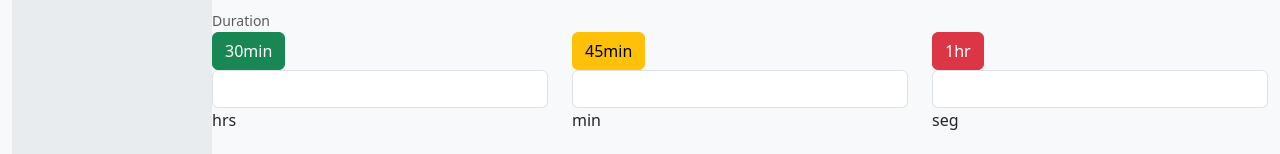
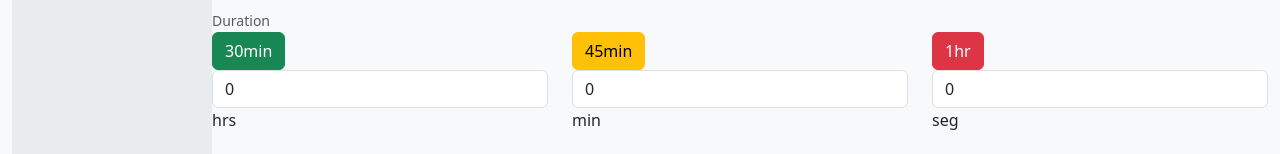
Before and after one commit to Bucha789/test-task-project, a React (Vite) app: page / in a window 1280 px wide. Shown: the part 134-288 px from the top of the page. Built offline with nearby package versions, Linux system fonts and the light colour scheme.

Commit message:
feat: add task creator

```diff
--- a/src/components/Task.tsx
+++ b/src/components/Task.tsx
@@ -3,13 +3,15 @@ import { Button, Card } from "react-bootstrap"
 
 type Props = {
   description: string
+  duration: number
 }
 
-export const Task = ({ description }: Props) => {
+export const Task = ({ description, duration }: Props) => {
   return (
     <Card>
       <Card.Body>
         <Card.Text>{description}</Card.Text>
+        <Card.Text>{duration}</Card.Text>
         <Button variant="primary">Complete</Button>
         <Button variant="danger">Delete</Button>
         <Button variant="warning">Edit</Button>
--- a/src/components/Tasks.tsx
+++ b/src/components/Tasks.tsx
@@ -14,6 +14,7 @@ export const Tasks = () => {
             <Task
               key={item.id}
               description={item.description}
+              duration={item.duration}
             />
           ))
         }
--- a/src/components/form/TaskForm.tsx
+++ b/src/components/form/TaskForm.tsx
@@ -1,19 +1,33 @@
-import { ChangeEvent, FormEventHandler, useState } from "react"
-import { create, Task } from "../../store/slices/tasksSlice"
+import { ChangeEvent, FormEventHandler, useEffect, useState } from "react"
+import { create } from "../../store/slices/tasksSlice"
 import { Button, Col, Form, Row } from "react-bootstrap"
 import { useAppDispatch } from "../../store/hooks"
+import { getTimeFromSeconds } from "../../utils/format"
 
-export type FormState = Omit<Task, 'id' | 'createdAt' | 'completedAt' | 'completed'>
+export type FormState = {
+  description: string
+  time: {
+    hours: number
+    minutes: number
+    seconds: number
+  }
+}
 
 const initialState: FormState = {
   description: '',
-  duration: 0,
+  time: {
+    hours: 0,
+    minutes: 0,
+    seconds: 0
+  }
 }
 
 export const TaskForm = () => {
   const [formState, setFormState] = useState<FormState>(initialState);
+  const [error, setError] = useState<string | null>(null);
   const dispatch = useAppDispatch();
-  const isFormDisabled = Object.values(formState).every(item => !item)
+  const isFormDisabled = Object.values(formState).some(item => !item);
+  const { time } = formState;
 
   const handleChangeValues = (event: ChangeEvent<HTMLInputElement>) => {
     setFormState({
@@ -24,50 +38,129 @@ export const TaskForm = () => {
 
   const handleSubmitValues: FormEventHandler<HTMLFormElement> = (event) => {
     event.preventDefault();
-    dispatch(create(formState))
+    dispatch(create({
+      description: formState.description,
+      duration: formState.time.hours * 3600 + formState.time.minutes * 60 + formState.time.seconds
+    }))
     setFormState(initialState)
   }
+
+  const handleClickDefaultButtons = (seconds: number) => () => {
+    const time = getTimeFromSeconds(seconds);
+    setFormState({
+      ...formState,
+      time
+    })
+  }
+
+  const handleTaskDuration = (type: 'min' | 'seg' | 'hr') => (event: ChangeEvent<HTMLInputElement>) => {
+    const value = Number(event.target.value || 0);
+    if (type === 'hr') {
+      setFormState({
+        ...formState,
+        time: {
+          ...formState.time,
+          hours: value
+        }
+      })
+    }
+    if (type === 'min') {
+      setFormState({
+        ...formState,
+        time: {
+          ...formState.time,
+          minutes: value
+        }
+      })
+    }
+    if (type === 'seg') {
+      setFormState({
+        ...formState,
+        time: {
+          ...formState.time,
+          seconds: value
+        }
+      })
+    }
+  }
+
+  useEffect(() => {
+    const timeEntries = Object.entries(formState.time);
+    timeEntries.forEach(([key, value]) => {
+      if (value < 0) {
+        setFormState({
+          ...formState,
+          time: {
+            ...formState.time,
+            [key]: 0
+          }
+        })
+      }
+      if (value > 59) {
+        setFormState({
+          ...formState,
+          time: {
+            ...formState.time,
+            [key]: 59
+          }
+        })
+      }
+    })
+  }, [formState])
+
+  useEffect(() => {
+    const currentSeconds = formState.time.hours * 3600 + formState.time.minutes * 60 + formState.time.seconds;
+    if (currentSeconds > 7200) {
+      setError('Duration must be less than 2 hours')
+    } else {
+      setError(null)
+    }
+  }, [formState.time])
+
   return (
     <Form onSubmit={handleSubmitValues}>
       <Form.Group className="mb-3" controlId="formBasicEmail">
         <Form.Label>Description</Form.Label>
-        <Form.Control onChange={handleChangeValues} type="text" name='description' placeholder="Enter Description" />
+        <Form.Control onChange={handleChangeValues} type="text" name='description' placeholder="Enter Description" value={formState.description}/>
       </Form.Group>
       <Form.Text>Duration</Form.Text>
+      {
+        error && <Form.Text className="text-danger">{error}</Form.Text>
+      }
       <Form.Group className="mb-3" controlId="formBasicEmail">
         <Row>
           <Col>
-            <Button variant="success">
+            <Button onClick={handleClickDefaultButtons(1800)} variant="success">
               30min
             </Button>
           </Col>
           <Col>
-            <Button variant="warning">
+            <Button onClick={handleClickDefaultButtons(2700)} variant="warning">
               45min
             </Button>
           </Col>
           <Col>
-            <Button variant="danger">
+            <Button onClick={handleClickDefaultButtons(3600)} variant="danger">
               1hr
             </Button>
           </Col>
         </Row>
         <Row>
           <Col>
-            <Form.Control onChange={handleChangeValues} type="number" name='hours' />
+            <Form.Control onChange={handleTaskDuration('hr')} max={59} min={0} type="number" name='hours' value={time.hours} />
             <Form.Label>hrs</Form.Label>
           </Col>
           <Col>
-            <Form.Control onChange={handleChangeValues} type="number" name='minutes' />
+            <Form.Control onChange={handleTaskDuration('min')} max={59} min={0} type="number" name='minutes' value={time.minutes} />
             <Form.Label>min</Form.Label>
           </Col>
           <Col>
-            <Form.Control onChange={handleChangeValues} type="number" name='seconds' />
+            <Form.Control onChange={handleTaskDuration('seg')} max={59} min={0} type="number" name='seconds' value={time.seconds} />
             <Form.Label>seg</Form.Label>
           </Col>
         </Row>
       </Form.Group>
-      <Button disabled={isFormDisabled} variant="primary" type="submit">
+      <Button disabled={isFormDisabled || Boolean(error)} variant="primary" type="submit">
         Submit
       </Button>
     </Form>
--- /dev/null
+++ b/src/utils/format.ts
@@ -0,0 +1,10 @@
+export const getTimeFromSeconds = (seconds: number) => {
+  const hours = Math.floor(seconds / 3600);
+  const minutes = Math.floor((seconds % 3600) / 60);
+  const sec = seconds % 60;
+  return {
+    hours,
+    minutes,
+    seconds: sec
+  }
+}
```
